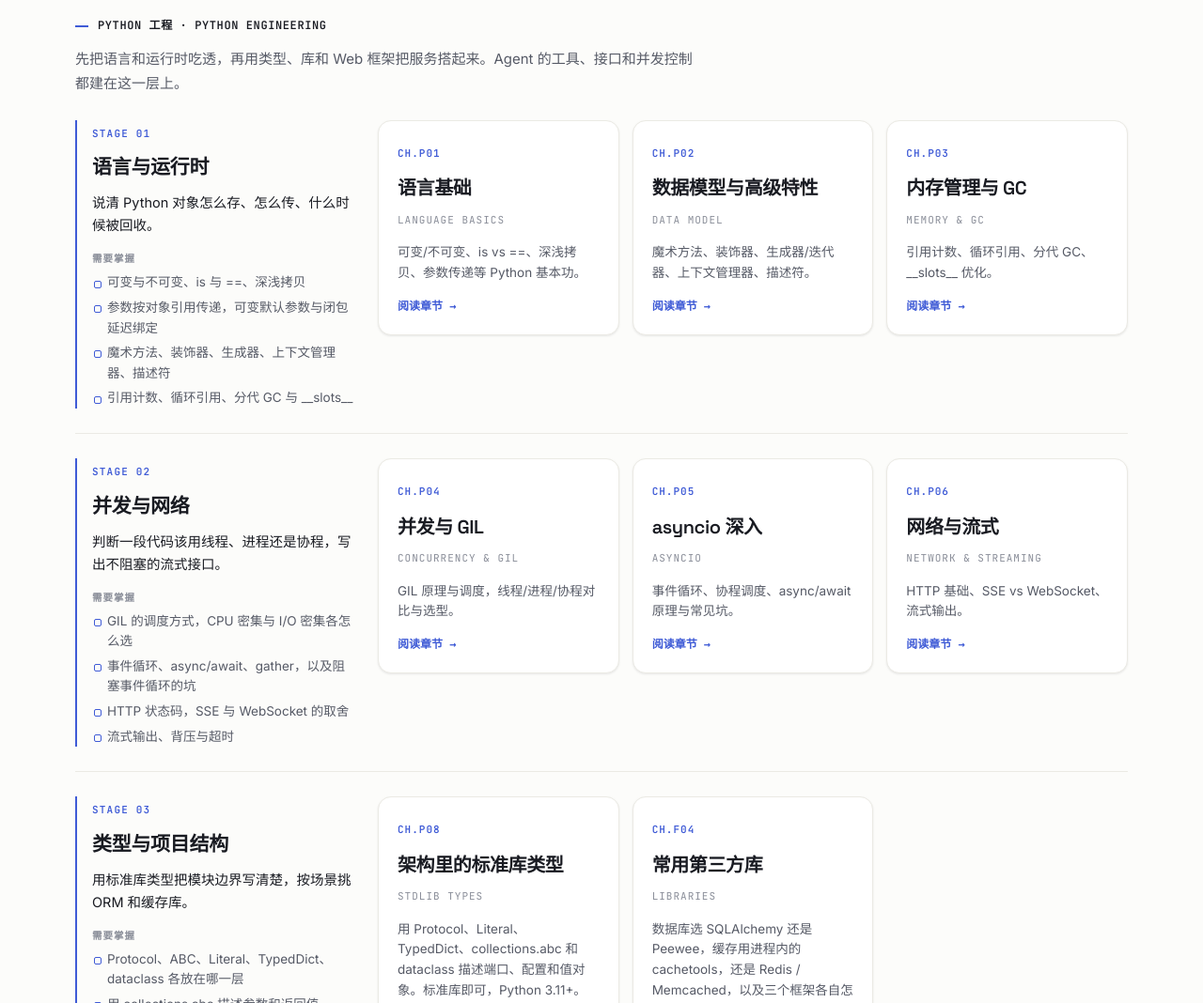
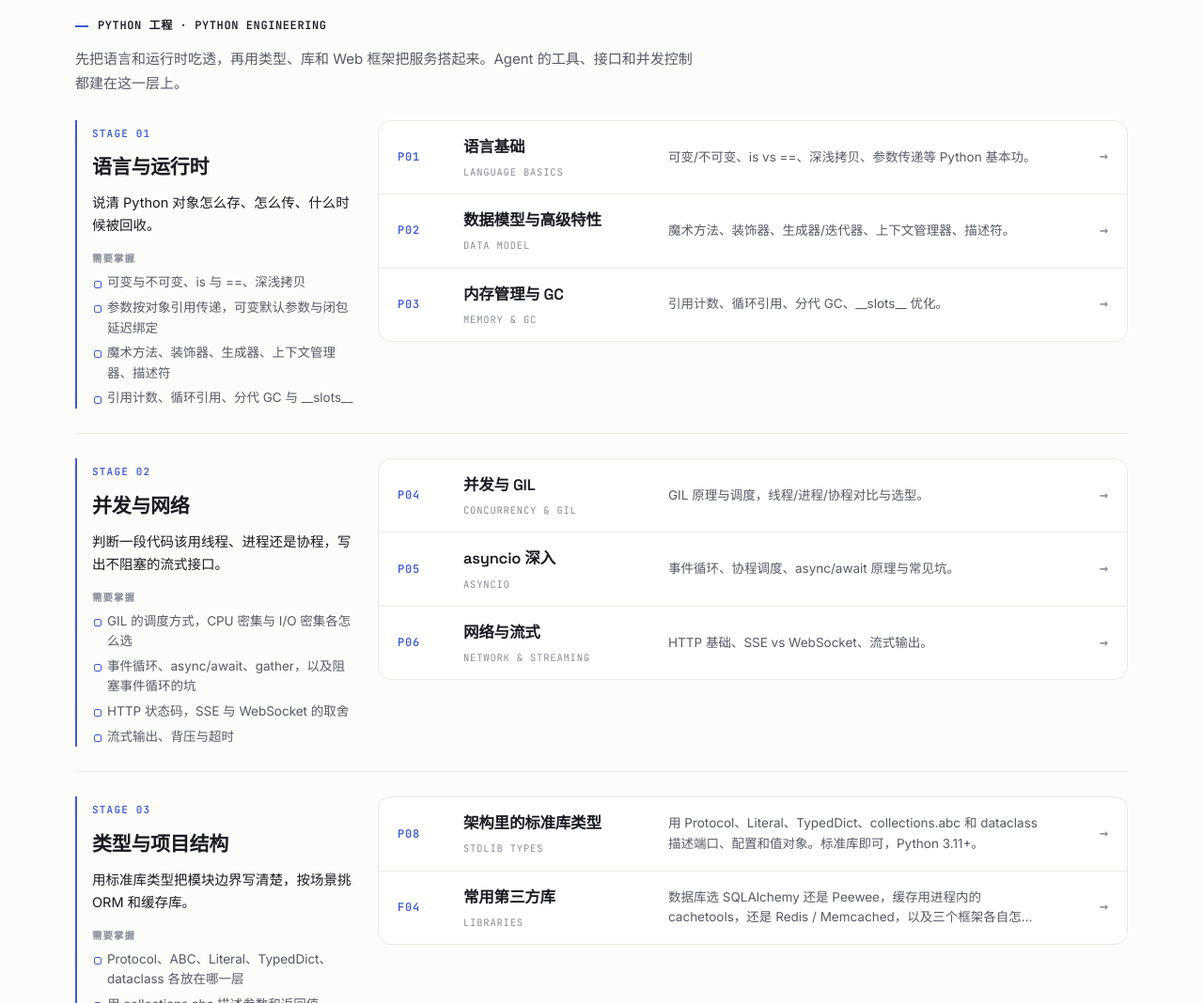
Before and after one commit to shoujche/algorithm-notes, an Astro site: page / in a window 1280 px wide. Shown: the part 840-1908 px from the top of the page at 94% size. Built offline with nearby package versions, Linux system fonts and the light colour scheme; Astro itself is replaced by a stand-in of ours.

Commit message:
style(home): show stage chapters as aligned list rows

```diff
--- a/src/pages/index.astro
+++ b/src/pages/index.astro
@@ -63,27 +63,24 @@ const roadmap = boards.map((board) => ({
                 {s.master.map((m) => <li>{m}</li>)}
               </ul>
             </div>
-            <div class="step-cards">
-              {s.chapters.map((c) => (
-                c.ready ? (
-                  <a class="topic-card" href={withBase(chapterPath(c))}>
-                    <span class="tnum">CH.{c.num}</span>
-                    <h3>{c.cn}</h3>
-                    <span class="ten">{c.en}</span>
-                    <p>{c.summary}</p>
-                    <div class="go">阅读章节 →</div>
-                  </a>
-                ) : (
-                  <div class="topic-card soon">
-                    <span class="tnum">CH.{c.num}</span>
-                    <h3>{c.cn}</h3>
-                    <span class="ten">{c.en}</span>
-                    <p>{c.summary}</p>
-                    <div class="go"><span class="badge-soon">规划中 Soon</span></div>
-                  </div>
-                )
-              ))}
-            </div>
+            <ol class="ch-list">
+              {s.chapters.map((c) => {
+                const Tag = c.ready ? 'a' : 'div';
+                return (
+                  <li>
+                    <Tag class:list={['ch-row', { soon: !c.ready }]} href={c.ready ? withBase(chapterPath(c)) : undefined}>
+                      <span class="ch-num">{c.num}</span>
+                      <span class="ch-title">
+                        <span class="ch-cn">{c.cn}</span>
+                        <span class="ch-en">{c.en}</span>
+                      </span>
+                      <span class="ch-sum">{c.summary}</span>
+                      <span class="ch-go">{c.ready ? '→' : <span class="ch-soon">规划中</span>}</span>
+                    </Tag>
+                  </li>
+                );
+              })}
+            </ol>
           </div>
         ))}
       </section>
@@ -138,11 +135,33 @@ const roadmap = boards.map((board) => ({
   .master li::before { content: ""; position: absolute; left: 2px; top: 0.62em; width: 6px; height: 6px;
     border-radius: 2px; border: 1.5px solid var(--board-color); }
 
-  .step-cards { display: grid; grid-template-columns: repeat(auto-fill, minmax(240px, 1fr)); gap: 14px;
-    align-content: start; }
-  .step-cards .topic-card .tnum { color: var(--board-color); }
-  .step-cards .topic-card:hover { border-color: var(--board-color); }
+  .ch-list { list-style: none; margin: 0; padding: 0; align-self: start;
+    border: 1px solid var(--line); border-radius: 14px; background: var(--surface); overflow: hidden; }
+  .ch-list li + li { border-top: 1px solid var(--line); }
+  .ch-row { display: grid; grid-template-columns: 52px 200px minmax(0, 1fr) 56px; gap: 18px;
+    align-items: center; min-height: 76px; padding: 14px 20px; color: inherit; transition: background .15s; }
+  a.ch-row:hover { background: color-mix(in srgb, var(--board-color) 5%, var(--surface)); }
+  .ch-num { font-family: var(--font-mono); font-size: 12px; font-weight: 600; letter-spacing: .8px;
+    color: var(--board-color); }
+  .ch-title { display: flex; flex-direction: column; gap: 3px; min-width: 0; }
+  .ch-cn { font-family: var(--font-display); font-size: 16.5px; font-weight: 600; letter-spacing: -.2px;
+    color: var(--ink); }
+  .ch-en { font-family: var(--font-mono); font-size: 10.5px; letter-spacing: .8px; text-transform: uppercase;
+    color: var(--muted); white-space: nowrap; overflow: hidden; text-overflow: ellipsis; }
+  .ch-sum { font-size: 13.5px; line-height: 1.6; color: var(--graphite);
+    display: -webkit-box; -webkit-line-clamp: 2; -webkit-box-orient: vertical; overflow: hidden; }
+  .ch-go { justify-self: end; font-family: var(--font-mono); font-size: 15px; font-weight: 600;
+    color: var(--muted); transition: transform .15s, color .15s; }
+  a.ch-row:hover .ch-go { color: var(--board-color); transform: translateX(3px); }
+  .ch-row.soon .ch-num, .ch-row.soon .ch-cn, .ch-row.soon .ch-sum { opacity: .5; }
+  .ch-soon { font-size: 10px; font-weight: 500; color: var(--muted); border: 1px solid var(--line-strong);
+    border-radius: 6px; padding: 2px 6px; white-space: nowrap; }
 
+  @media (max-width: 1000px) {
+    .ch-row { grid-template-columns: 44px minmax(0, 1fr) 40px; }
+    .ch-sum { grid-column: 2 / 3; }
+    .ch-go { grid-row: 1; grid-column: 3; }
+  }
   @media (max-width: 900px) {
     .ov-grid { grid-template-columns: repeat(2, minmax(0, 1fr)); }
     .step { grid-template-columns: 1fr; }
```
